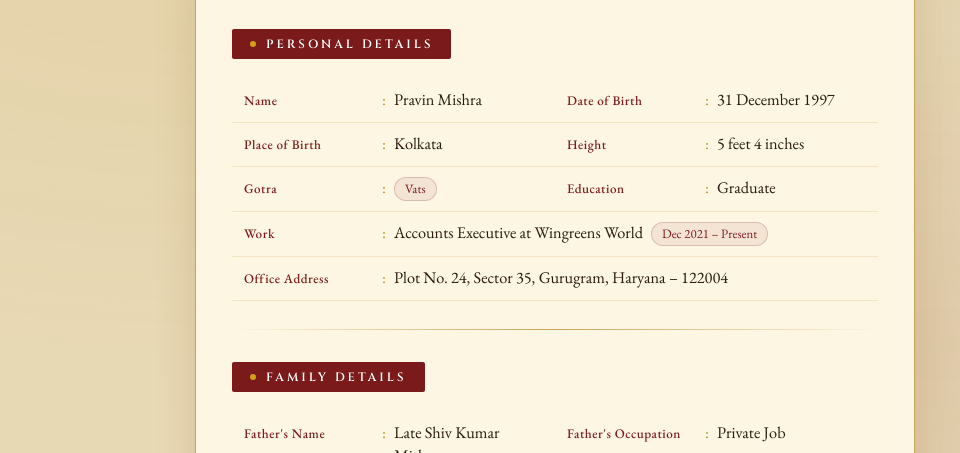
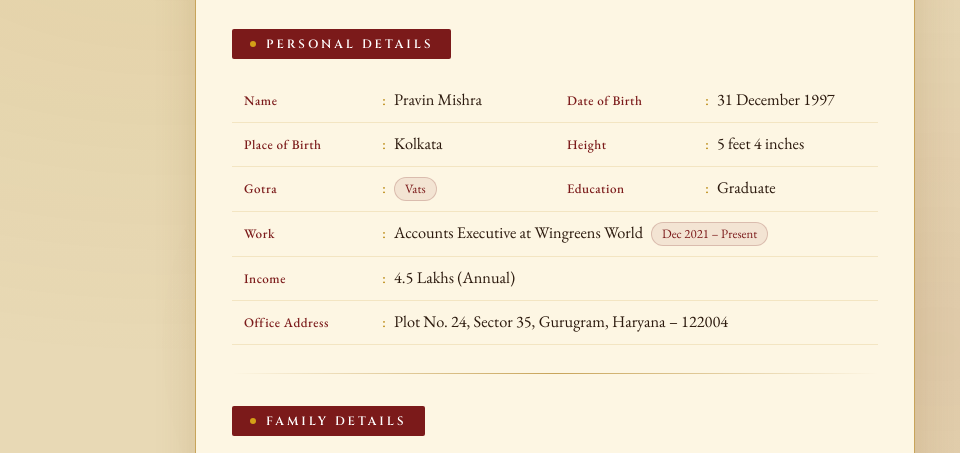
Before and after one commit to digisatyam/pravin-mishra, a plain HTML site: page index.html in a window 1280 px wide. Shown: the part 296-749 px from the top of the page, without its empty margins (85-1045 px from the left). Drawn offline with nearby package versions, Linux system fonts and the light colour scheme.

Commit message:
Add income information to index.html

```diff
--- a/index.html
+++ b/index.html
@@ -304,6 +304,11 @@
             <span class="value">Accounts Executive at Wingreens World&ensp;<span class="badge">Dec 2021 – Present</span></span>
           </div>
           <div class="info-row full-width">
+            <span class="label">Income</span>
+            <span class="colon">:</span>
+            <span class="value">4.5 Lakhs (Annual)</span>
+          </div>
+          <div class="info-row full-width">
             <span class="label">Office Address</span>
             <span class="colon">:</span>
             <span class="value">Plot No. 24, Sector 35, Gurugram, Haryana – 122004</span>
```
